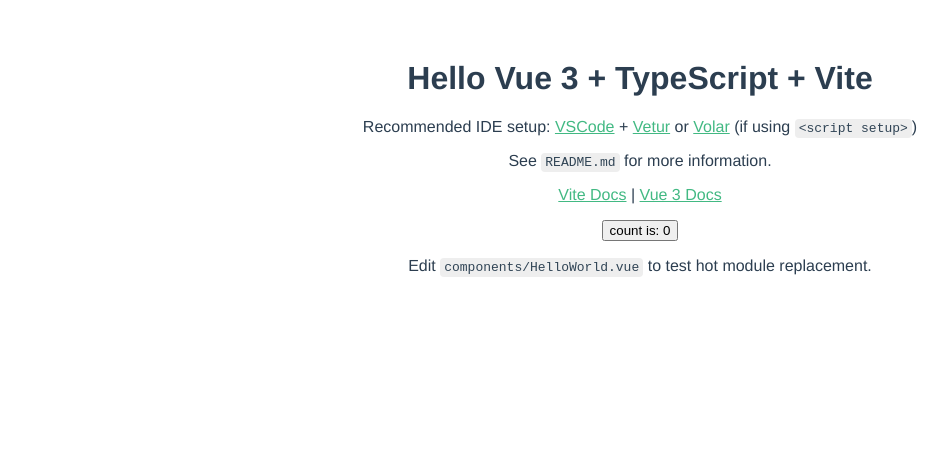
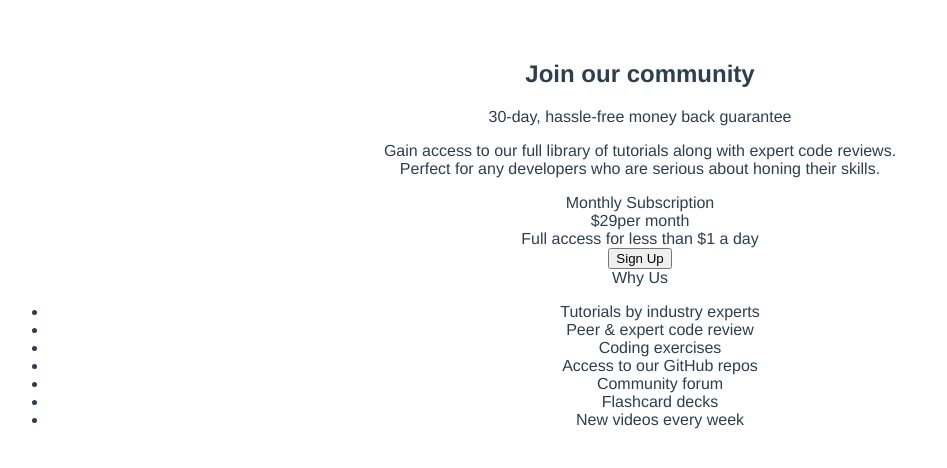
Before and after one commit to Tsuyoshi84/single-price-grid-component, a Vue app: page / in a window 1280 px wide. Shown: the top 468 px of the page, without its empty margins (0-947 px from the left). Built offline with nearby package versions, Linux system fonts and the light colour scheme.

Commit message:
Add Card component

```diff
--- a/src/App.vue
+++ b/src/App.vue
@@ -1,15 +1,15 @@
 <template>
-  <HelloWorld msg="Hello Vue 3 + TypeScript + Vite" />
+  <Card />
 </template>
 
 <script lang="ts">
 import { defineComponent } from 'vue';
-import HelloWorld from './components/HelloWorld.vue';
+import Card from './components/Card.vue';
 
 export default defineComponent({
   name: 'App',
   components: {
-    HelloWorld,
+    Card,
   },
 });
 </script>
--- /dev/null
+++ b/src/components/Card.vue
@@ -0,0 +1,42 @@
+<template>
+  <section>
+    <div>
+      <h1>Join our community</h1>
+      <p>30-day, hassle-free money back guarantee</p>
+      <p>
+        Gain access to our full library of tutorials along with expert code reviews.<br />
+        Perfect for any developers who are serious about honing their skills.
+      </p>
+    </div>
+    <div>
+      <div>Monthly Subscription</div>
+      <div>
+        <span>$29</span>
+        <span>per month</span>
+      </div>
+      <div>Full access for less than $1 a day</div>
+      <button>Sign Up</button>
+    </div>
+    <div>
+      <div>Why Us</div>
+      <ul>
+        <li>Tutorials by industry experts</li>
+        <li>Peer &#38; expert code review</li>
+        <li>Coding exercises</li>
+        <li>Access to our GitHub repos</li>
+        <li>Community forum</li>
+        <li>Flashcard decks</li>
+        <li>New videos every week</li>
+      </ul>
+    </div>
+  </section>
+</template>
+
+<script lang="ts">
+import { defineComponent } from 'vue';
+export default defineComponent({
+  name: 'Card',
+});
+</script>
+
+<style scoped></style>
```
